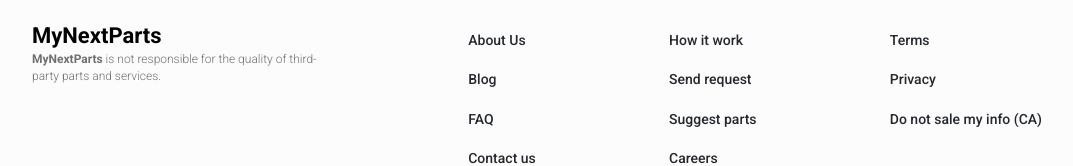
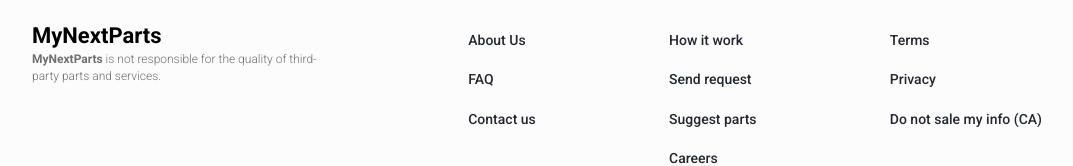
Before and after one commit to olegkhazo/my-car-parts, a Nuxt app in the folder client/: page / in a window 1280 px wide. Shown: the part 3310-3476 px from the top of the page, without its empty margins (103-1176 px from the left). Built offline with nearby package versions, Linux system fonts and the light colour scheme; what usa-states would draw is missing.

Commit message:
warning resolving

```diff
--- a/client/components/TheFooter.vue
+++ b/client/components/TheFooter.vue
@@ -12,9 +12,9 @@
           <li>
             <NuxtLink to="/about-us">About Us</NuxtLink>
           </li>
-          <li>
+          <!-- <li>
             <NuxtLink to="/blog">Blog</NuxtLink>
-          </li>
+          </li> -->
           <li>
             <NuxtLink to="/faq">FAQ</NuxtLink>
           </li>
```
Also changed, not shown: client/package.json (+8 -3 lines), 1 other file (tests, documents, lock files or other folders).
